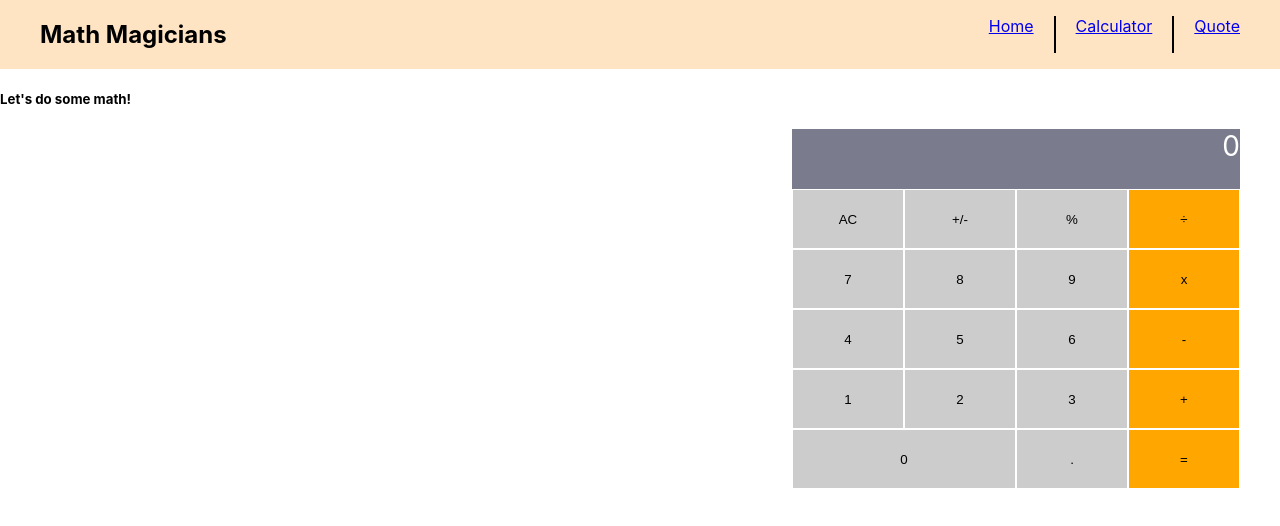
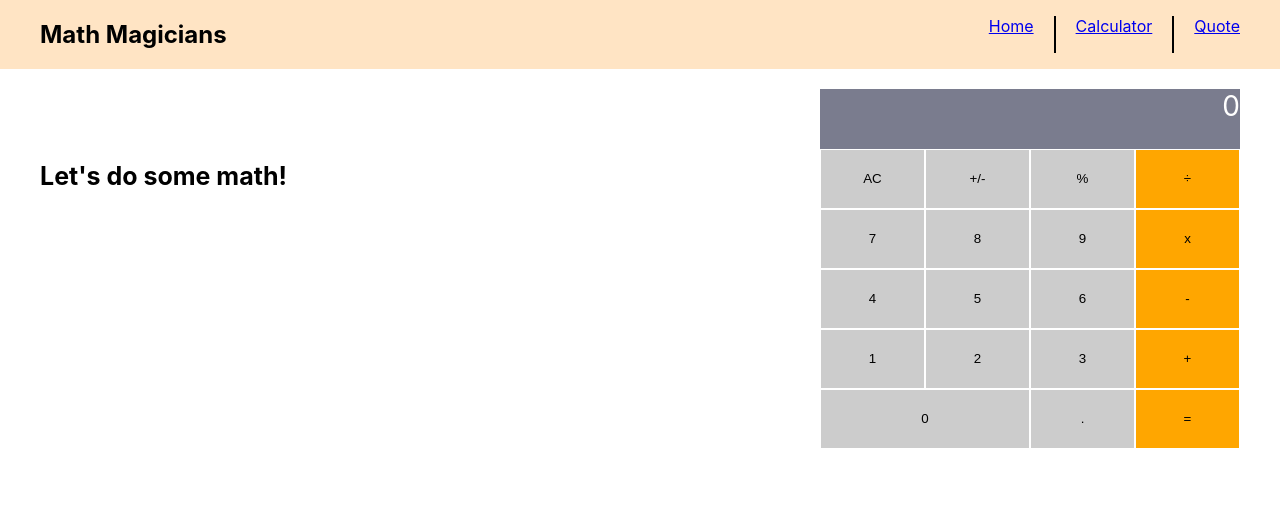
Before and after one commit to KUBAHO3/math-magicians, a React (Create React App) app: page /calculator in a window 1280 px wide. Shown: the top 526 px of the page. Built offline with nearby package versions, Linux system fonts and the light colour scheme.

Commit message:
Add calculator page styles

```diff
--- a/src/App.css
+++ b/src/App.css
@@ -36,8 +36,8 @@
 
 .calc-wrapper {
   width: 35%;
-  margin-left: auto;
-  margin-right: 40px;
+  /* margin-left: auto;
+  margin-right: 40px; */
 }
 
 .calc-display {
--- a/src/pages/Calculator.js
+++ b/src/pages/Calculator.js
@@ -1,10 +1,11 @@
 import React from 'react';
 import MyCalculator from '../components/MyCalculator';
+import '../styles/Calculator.css';
 
 function Calculator() {
   return (
-    <div>
-      <h5>Let&apos;s do some math!</h5>
+    <div className="container-calc">
+      <h5 className="message">Let&apos;s do some math!</h5>
       <MyCalculator />
     </div>
   );
--- /dev/null
+++ b/src/styles/Calculator.css
@@ -0,0 +1,11 @@
+.container-calc {
+    display: flex;
+    padding: 20px 40px;
+    justify-content: space-between;
+}
+
+.message {
+    font-weight: 700;
+    font-size: 25px;
+    padding-top: 30px;
+}
--- a/src/styles/Home.module.css
+++ b/src/styles/Home.module.css
@@ -6,5 +6,4 @@
     font-weight: 700;
     font-size: 30px;
     padding-top: 30px;
-
 }
```
